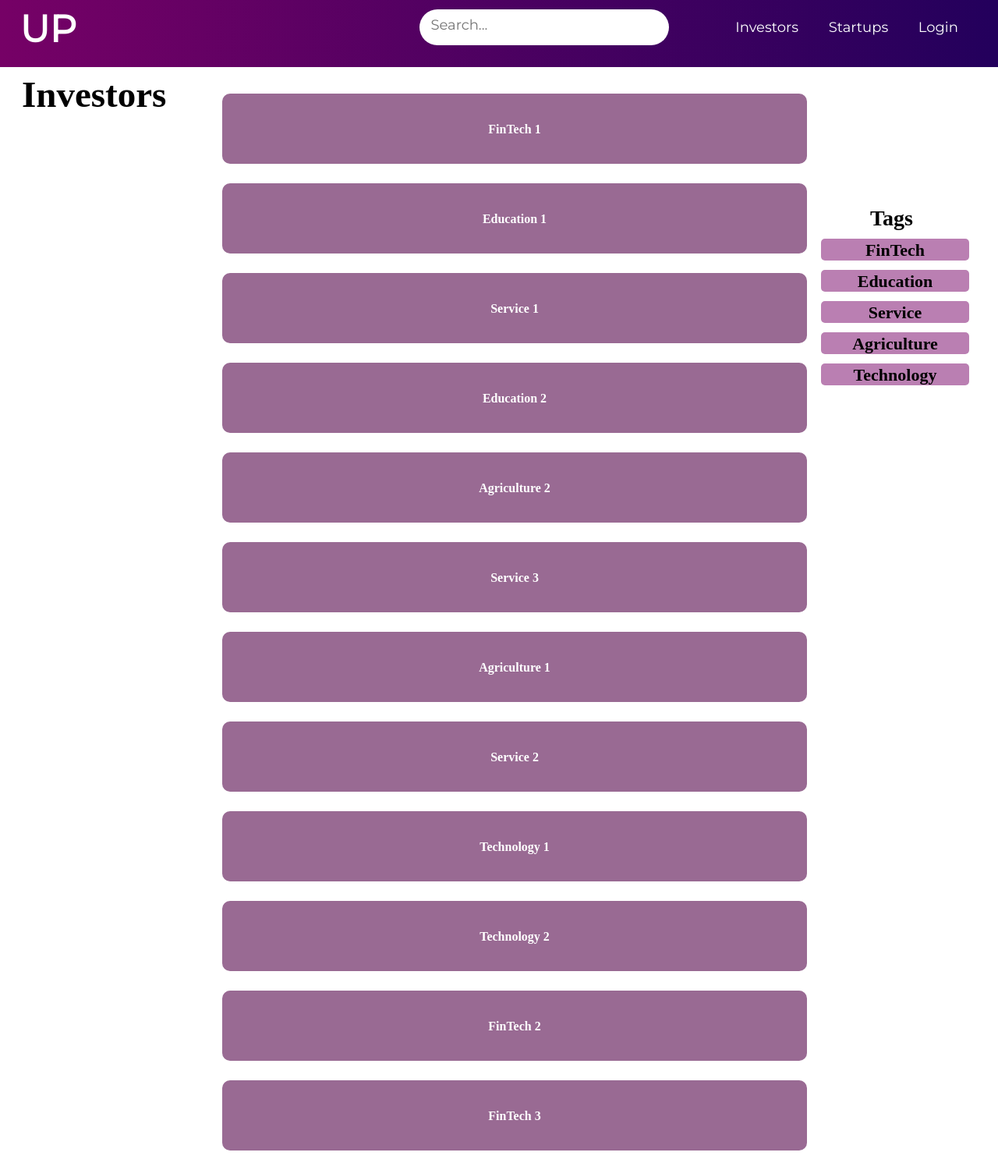
After one commit to FelineJTD/Milestone02_K22, a Flask app: page /investor in a window 1280 px wide. The commit adds this page. Shown: the whole page at 78% size. Run offline with Flask 2, Linux system fonts and the light colour scheme.

Commit message:
nambahin filter investor

```diff
--- a/run.py
+++ b/run.py
@@ -43,7 +43,7 @@ def pref_startup():
 @app.route("/startups")
 def startups():
   #  startups =
-    return render_template('search_filter.html', title='Startups',startup_data = startups)
+    return render_template('search_filter_startup.html', title='Startups',startup_data = startups)
 
 @app.route("/electronics")
 def electronics():
@@ -61,5 +61,29 @@ def foodndrinks():
 def games():
     return render_template('games.html', title='Games')
 
+@app.route("/investor")
+def investors():
+    return render_template('search_filter_investor.html')
+
+@app.route("/fintech")
+def fintech():
+    return render_template('fintech.html')
+
+@app.route("/education")
+def education():
+    return render_template('education.html')
+
+@app.route("/service")
+def service():
+    return render_template('service.html')
+
+@app.route("/agriculture")
+def agriculture():
+    return render_template('agriculture.html')
+
+@app.route("/technology")
+def technology():
+    return render_template('technology.html')
+
 if __name__ == '__main__':
     app.run(debug=True)
--- a/static/main.css
+++ b/static/main.css
@@ -863,3 +863,320 @@ a{
 
   color: #ffffff;
 }
+
+/*--------------------------------------------Search and Filters Investors----------------------------------------------------------*/
+.category .fintech {
+  position: fixed;
+  cursor: pointer;
+  border: none;
+  width: 190px;
+  height: 28px;
+  right: 37px;
+  top: 306px;
+
+  background: rgba(118, 1, 102, 0.5);
+  border-radius: 5px;
+  transition: 0.4s ease;
+}
+
+.category .fintech a{
+  width: 128px;
+  height: 30px;
+  left: 1208px;
+  top: 305px;
+
+  font-family: Margaret;
+  font-style: normal;
+  font-weight: 600;
+  font-size: 22px;
+  line-height: 27px;
+
+  color: #000000;
+}
+
+.category .fintech:hover{
+  background: #760166;
+  color: #7F2CCB;
+}
+
+.category .education {
+  cursor: pointer;
+  border: none;
+  position: fixed;
+  width: 190px;
+  height: 28px;
+  right: 37px;
+  top: 346px;
+
+  background: rgba(118, 1, 102, 0.5);
+  border-radius: 5px;
+  transition: 0.4s ease;
+}
+
+.category .education a{
+  width: 164px;
+  height: 23px;
+  left: 1193px;
+  top: 346px;
+
+  font-family: Margaret;
+  font-style: normal;
+  font-weight: 600;
+  font-size: 22px;
+  line-height: 27px;
+
+  color: #000000;
+}
+
+.category .education:hover{
+  background: #760166;
+  color: #7F2CCB;
+}
+
+.category .service {
+  position: fixed;
+  border: none;
+  cursor: pointer;
+  width: 190px;
+  height: 28px;
+  right: 37px;
+  top: 386px;
+
+  background: rgba(118, 1, 102, 0.5);
+  border-radius: 5px;
+  transition: 0.4s ease;
+}
+
+.category .service a{
+  width: 70px;
+  height: 30px;
+  left: 1237px;
+  top: 385px;
+
+  font-family: Margaret;
+  font-style: normal;
+  font-weight: 600;
+  font-size: 22px;
+  line-height: 27px;
+
+  color: #000000;
+}
+
+.category .service:hover {
+  background: #760166;
+  color: #7F2CCB;
+}
+
+.category .agriculture {
+  position: fixed;
+  cursor: pointer;
+  border: none;
+  width: 190px;
+  height: 28px;
+  right: 37px;
+  top: 426px;
+
+  background: rgba(118, 1, 102, 0.5);
+  border-radius: 5px;
+  transition: 0.4s ease;
+}
+
+.category .agriculture a {
+  width: 99px;
+  height: 30px;
+  left: 1222px;
+  top: 425px;
+
+  font-family: Margaret;
+  font-style: normal;
+  font-weight: 600;
+  font-size: 22px;
+  line-height: 27px;
+
+  color: #000000;
+}
+
+.category .agriculture:hover {
+  background: #760166;
+  color: #7F2CCB;
+}
+
+.category .technology {
+  position: fixed;
+  cursor: pointer;
+  border: none;
+  width: 190px;
+  height: 28px;
+  right: 37px;
+  top: 466px;
+
+  background: rgba(118, 1, 102, 0.5);
+  border-radius: 5px;
+  transition: 0.4s ease;
+}
+
+.category .technology a {
+  width: 99px;
+  height: 30px;
+  left: 1222px;
+  top: 465px;
+
+  font-family: Margaret;
+  font-style: normal;
+  font-weight: 600;
+  font-size: 22px;
+  line-height: 27px;
+
+  color: #000000;
+}
+
+.category .technology:hover {
+  background: #760166;
+  color: #7F2CCB;
+}
+
+/*--------------------------------------------Tags - Investor----------------------------------------------------------*/
+.category .fintech1 {
+  position: fixed;
+  cursor: pointer;
+  border: none;
+  width: 190px;
+  height: 28px;
+  right: 37px;
+  top: 306px;
+
+  background: #760166;
+  border-radius: 5px;
+  transition: 0.4s ease;
+}
+
+.category .fintech1 a{
+  width: 128px;
+  height: 30px;
+  left: 1208px;
+  top: 305px;
+
+  font-family: Margaret;
+  font-style: normal;
+  font-weight: 600;
+  font-size: 22px;
+  line-height: 27px;
+
+  color: #ffffff;
+}
+
+.category .education1 {
+  cursor: pointer;
+  border: none;
+  position: fixed;
+  width: 190px;
+  height: 28px;
+  right: 37px;
+  top: 346px;
+
+  background: #760166;
+  border-radius: 5px;
+  transition: 0.4s ease;
+}
+
+.category .education1 a{
+  width: 164px;
+  height: 23px;
+  left: 1193px;
+  top: 346px;
+
+  font-family: Margaret;
+  font-style: normal;
+  font-weight: 600;
+  font-size: 22px;
+  line-height: 27px;
+
+  color: #ffffff;
+}
+
+.category .service1 {
+  position: fixed;
+  border: none;
+  cursor: pointer;
+  width: 190px;
+  height: 28px;
+  right: 37px;
+  top: 386px;
+
+  background: #760166;
+  border-radius: 5px;
+  transition: 0.4s ease;
+}
+
+.category .service1 a{
+  width: 70px;
+  height: 30px;
+  left: 1237px;
+  top: 385px;
+
+  font-family: Margaret;
+  font-style: normal;
+  font-weight: 600;
+  font-size: 22px;
+  line-height: 27px;
+
+  color: #ffffff;
+}
+
+.category .agriculture1 {
+  position: fixed;
+  cursor: pointer;
+  border: none;
+  width: 190px;
+  height: 28px;
+  right: 37px;
+  top: 426px;
+
+  background: #760166;
+  border-radius: 5px;
+  transition: 0.4s ease;
+}
+
+.category .agriculture1 a {
+  width: 99px;
+  height: 30px;
+  left: 1222px;
+  top: 425px;
+
+  font-family: Margaret;
+  font-style: normal;
+  font-weight: 600;
+  font-size: 22px;
+  line-height: 27px;
+
+  color: #ffffff;
+}
+
+.category .technology1 {
+  position: fixed;
+  cursor: pointer;
+  border: none;
+  width: 190px;
+  height: 28px;
+  right: 37px;
+  top: 466px;
+
+  background: #760166;
+  border-radius: 5px;
+  transition: 0.4s ease;
+}
+
+.category .technology1 a {
+  width: 99px;
+  height: 30px;
+  left: 1222px;
+  top: 465px;
+
+  font-family: Margaret;
+  font-style: normal;
+  font-weight: 600;
+  font-size: 22px;
+  line-height: 27px;
+
+  color: #ffffff;
+}
--- a/templates/navbar.html
+++ b/templates/navbar.html
@@ -24,7 +24,7 @@
         <input type="text" placeholder="Search..." />
       </div>
       <div class="right">
-        <a class="investors" href="iniDiIsiLinkInvestor">Investors</a>
+        <a class="investors" href="{{url_for('investors')}}">Investors</a>
         <a class="startups" href="{{url_for('startups')}}">Startups</a>
         <a class="login"  href="{{url_for('login')}}">Login</a>
       </div>
--- /dev/null
+++ b/templates/search_filter_investor.html
@@ -0,0 +1,37 @@
+{%extends 'navbar.html'%}
+{%block layout%}
+<head>
+    <title>Uplinked - Startups</title>
+    <link rel="stylesheet" href="../static/main.css">
+</head>
+<body>
+    <h1 class="logo">Investors</h1>
+    <h2 class="tags">Tags</h2>
+
+    <div class="category">
+        <button class="fintech"><a href="{{url_for('fintech')}}">FinTech</a></button>
+        <button class="education"><a href="{{url_for('education')}}">Education</a></button>
+        <button class="service"><a href="{{url_for('service')}}">Service</a></button>
+        <button class="agriculture"><a href="{{url_for('agriculture')}}">Agriculture</a></button>
+        <button class="technology"><a href="{{url_for('technology')}}">Technology</a></button>
+    </div>
+    <div class='isi'>
+        <div class='list'>
+            <ul>
+                <li><a href="#">FinTech 1</a></li>
+                <li><a href="#">Education 1</a></li>
+                <li><a href="#">Service 1</a></li>
+                <li><a href="#">Education 2</a></li>
+                <li><a href="#">Agriculture 2</a></li>
+                <li><a href="#">Service 3</a></li>
+                <li><a href="#">Agriculture 1</a></li>
+                <li><a href="#">Service 2</a></li>
+                <li><a href="#">Technology 1</a></li>
+                <li><a href="#">Technology 2</a></li>
+                <li><a href="#">FinTech 2</a></li>
+                <li><a href="#">FinTech 3</a></li>
+            </ul>
+        </div>
+    </div>
+</body>
+{%endblock layout%}
```
Also changed, not shown: templates/agriculture.html (added, +27 -0 lines), templates/education.html (added, +27 -0 lines), templates/fintech.html (added, +28 -0 lines), templates/service.html (added, +28 -0 lines), templates/technology.html (added, +27 -0 lines), templates/search_filter_startup.html (renamed from templates/search_filter.html).
